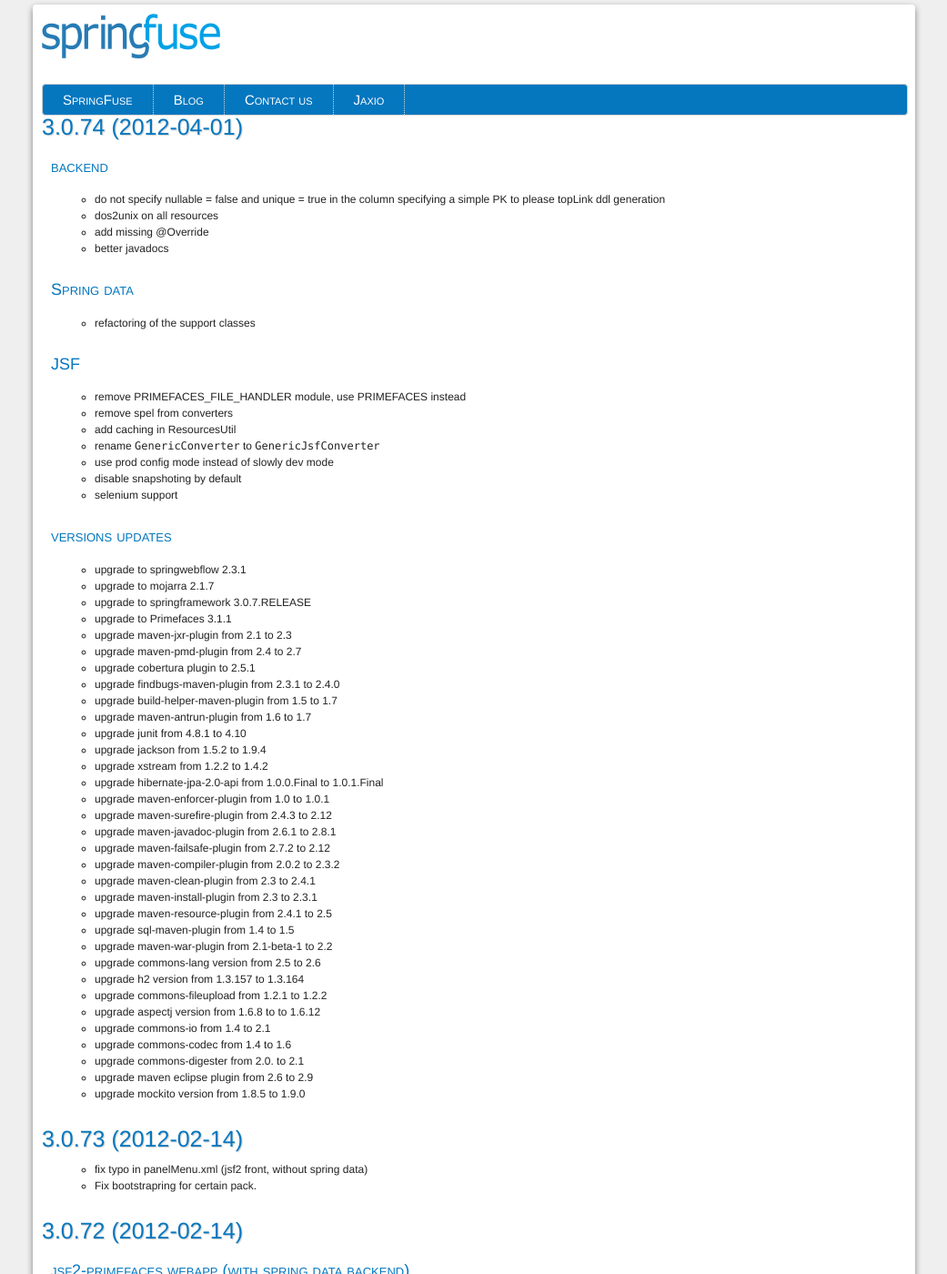
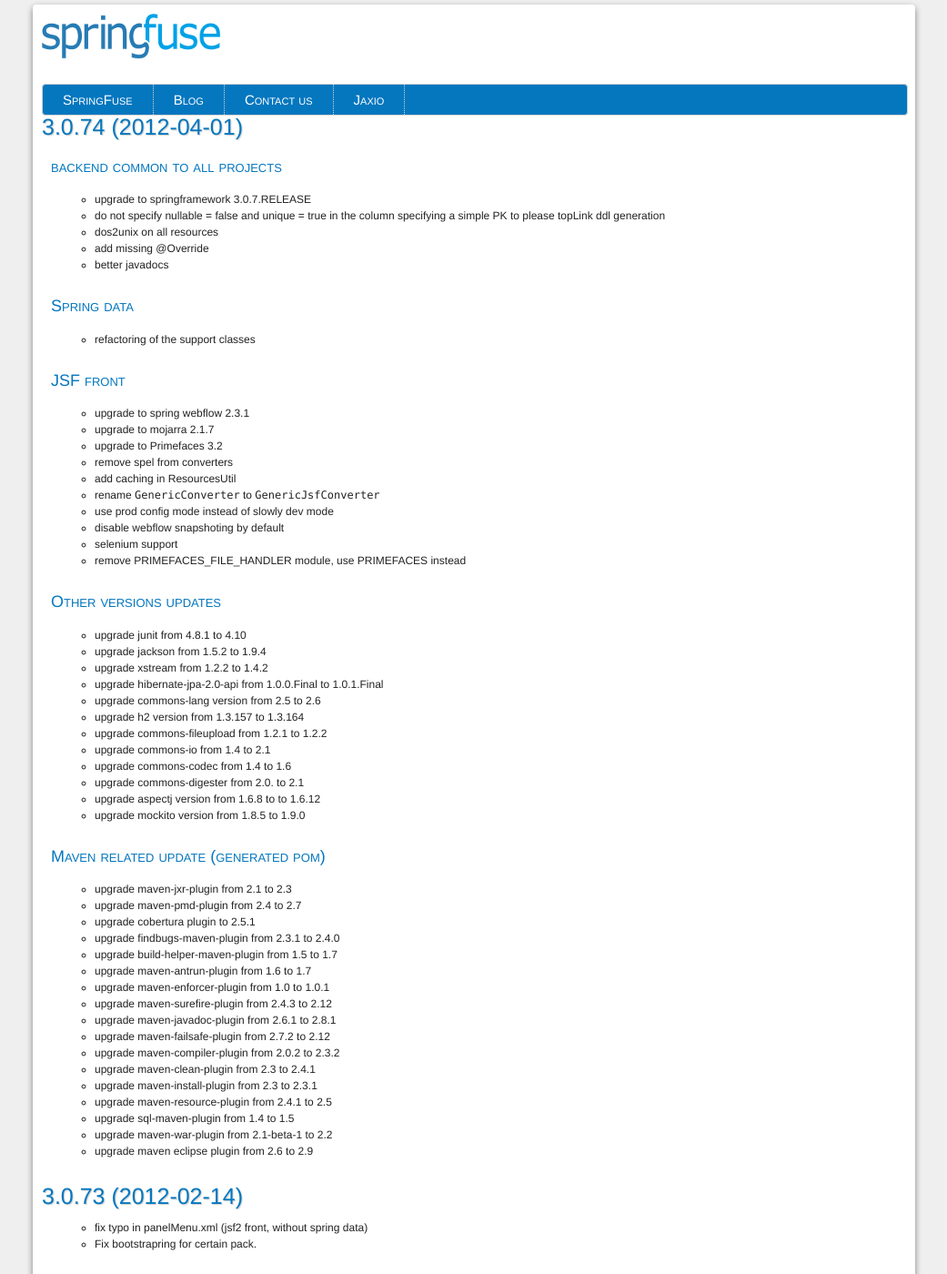
Before and after one commit to springfuse/springfuse.github.com, a Jekyll site: the page built from change-log.md, in a window 1280 px wide and 1400 px high. Shown: the whole window at 91% size, without its empty margins (119-1160 px from the left). Built offline with Jekyll 4.4.1, drawn with Linux system fonts in a browser that asks for light colours; Markdown is read by kramdown in place of the engine named in the settings; comment, search, counter and statistics services are not loaded; part of the change alters nothing that is shown.

Commit message:
organize upgrade

````diff
--- a/change-log.md
+++ b/change-log.md
@@ -5,7 +5,8 @@ title: Springfuse change log
 
 # 3.0.74 (2012-04-01)
 
-## backend
+## backend common to all projects
+* upgrade to springframework 3.0.7.RELEASE
 * do not specify nullable = false and unique = true in the column specifying a simple PK to please topLink ddl generation
 * dos2unix on all resources
 * add missing @Override
@@ -14,30 +15,39 @@ title: Springfuse change log
 ## Spring data
 * refactoring of the support classes
 
-## JSF
-* remove PRIMEFACES_FILE_HANDLER module, use PRIMEFACES instead
+## JSF front
+* upgrade to spring webflow 2.3.1
+* upgrade to mojarra 2.1.7
+* upgrade to Primefaces 3.2
 * remove spel from converters
 * add caching in ResourcesUtil
 * rename ```GenericConverter``` to ```GenericJsfConverter```
 * use prod config mode instead of slowly dev mode
-* disable snapshoting by default
+* disable webflow snapshoting by default
 * selenium support
+* remove PRIMEFACES_FILE_HANDLER module, use PRIMEFACES instead
 
-## versions updates
-* upgrade to springwebflow 2.3.1
-* upgrade to mojarra 2.1.7
-* upgrade to springframework 3.0.7.RELEASE
-* upgrade to Primefaces 3.1.1
+## Other versions updates
+* upgrade junit from 4.8.1 to 4.10
+* upgrade jackson from 1.5.2 to 1.9.4
+* upgrade xstream from 1.2.2 to 1.4.2
+* upgrade hibernate-jpa-2.0-api from 1.0.0.Final to 1.0.1.Final
+* upgrade commons-lang version from 2.5 to 2.6
+* upgrade h2 version from 1.3.157 to 1.3.164
+* upgrade commons-fileupload from 1.2.1 to 1.2.2
+* upgrade commons-io from 1.4 to 2.1
+* upgrade commons-codec from 1.4 to 1.6
+* upgrade commons-digester from 2.0. to 2.1
+* upgrade aspectj version from 1.6.8 to to 1.6.12
+* upgrade mockito version from 1.8.5 to 1.9.0
+
+## Maven related update (generated pom)
 * upgrade maven-jxr-plugin from 2.1 to 2.3
 * upgrade maven-pmd-plugin from 2.4 to 2.7
 * upgrade cobertura plugin to 2.5.1
 * upgrade findbugs-maven-plugin from 2.3.1 to 2.4.0
 * upgrade build-helper-maven-plugin from 1.5 to 1.7
 * upgrade maven-antrun-plugin from 1.6 to 1.7
-* upgrade junit from 4.8.1 to 4.10
-* upgrade jackson from 1.5.2 to 1.9.4
-* upgrade xstream from 1.2.2 to 1.4.2
-* upgrade hibernate-jpa-2.0-api from 1.0.0.Final to 1.0.1.Final
 * upgrade maven-enforcer-plugin from 1.0 to 1.0.1
 * upgrade maven-surefire-plugin from 2.4.3 to 2.12
 * upgrade maven-javadoc-plugin from 2.6.1 to 2.8.1
@@ -48,15 +58,7 @@ title: Springfuse change log
 * upgrade maven-resource-plugin from 2.4.1 to 2.5
 * upgrade sql-maven-plugin from 1.4 to 1.5
 * upgrade maven-war-plugin from 2.1-beta-1 to 2.2
-* upgrade commons-lang version from 2.5 to 2.6
-* upgrade h2 version from 1.3.157 to 1.3.164
-* upgrade commons-fileupload from 1.2.1 to 1.2.2
-* upgrade aspectj version from 1.6.8 to to 1.6.12
-* upgrade commons-io from 1.4 to 2.1
-* upgrade commons-codec from 1.4 to 1.6
-* upgrade commons-digester from 2.0. to 2.1
 * upgrade maven eclipse plugin from 2.6 to 2.9
-* upgrade mockito version from 1.8.5 to 1.9.0
 
 # 3.0.73 (2012-02-14)
 * fix typo in panelMenu.xml (jsf2 front, without spring data)
````
